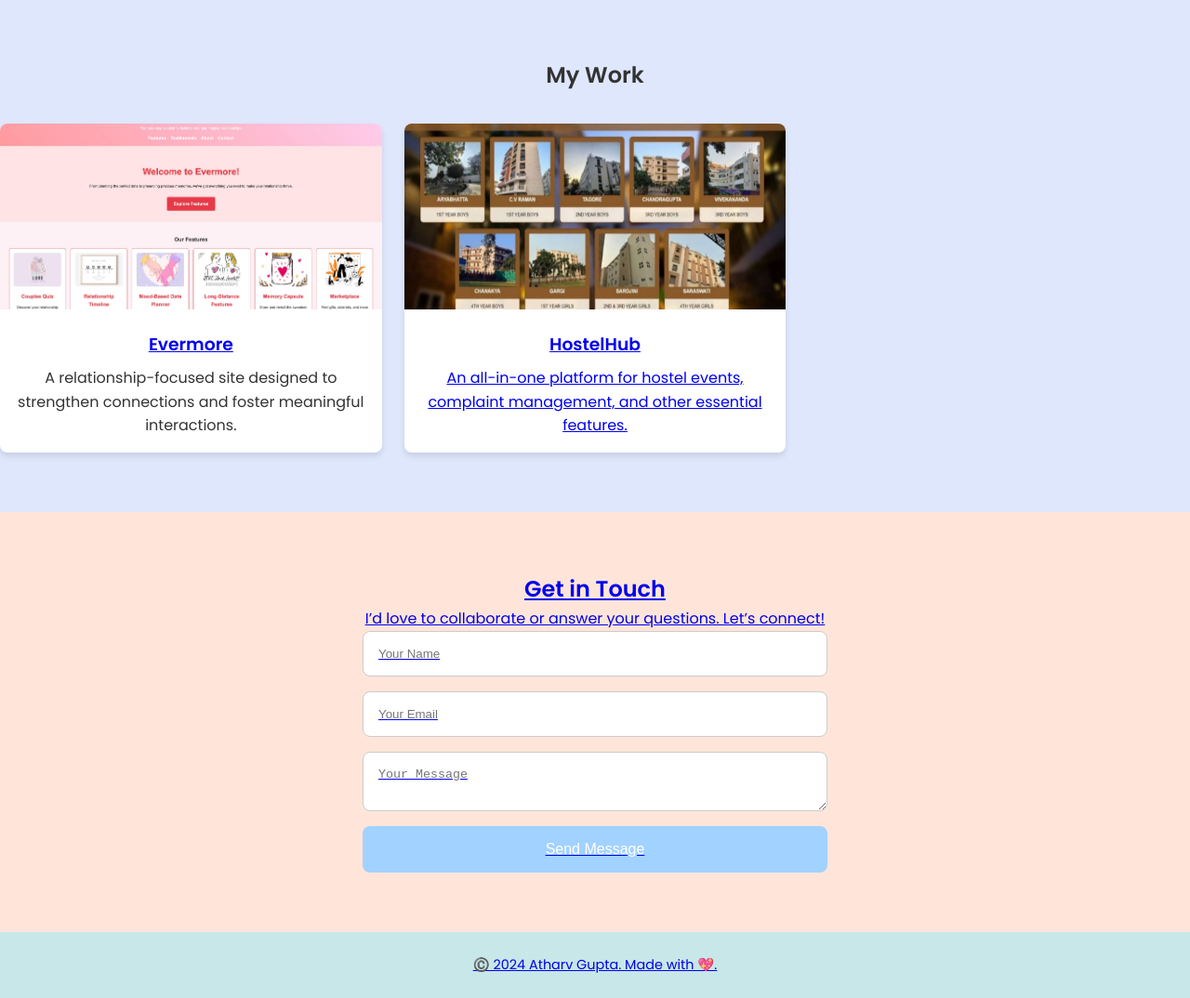
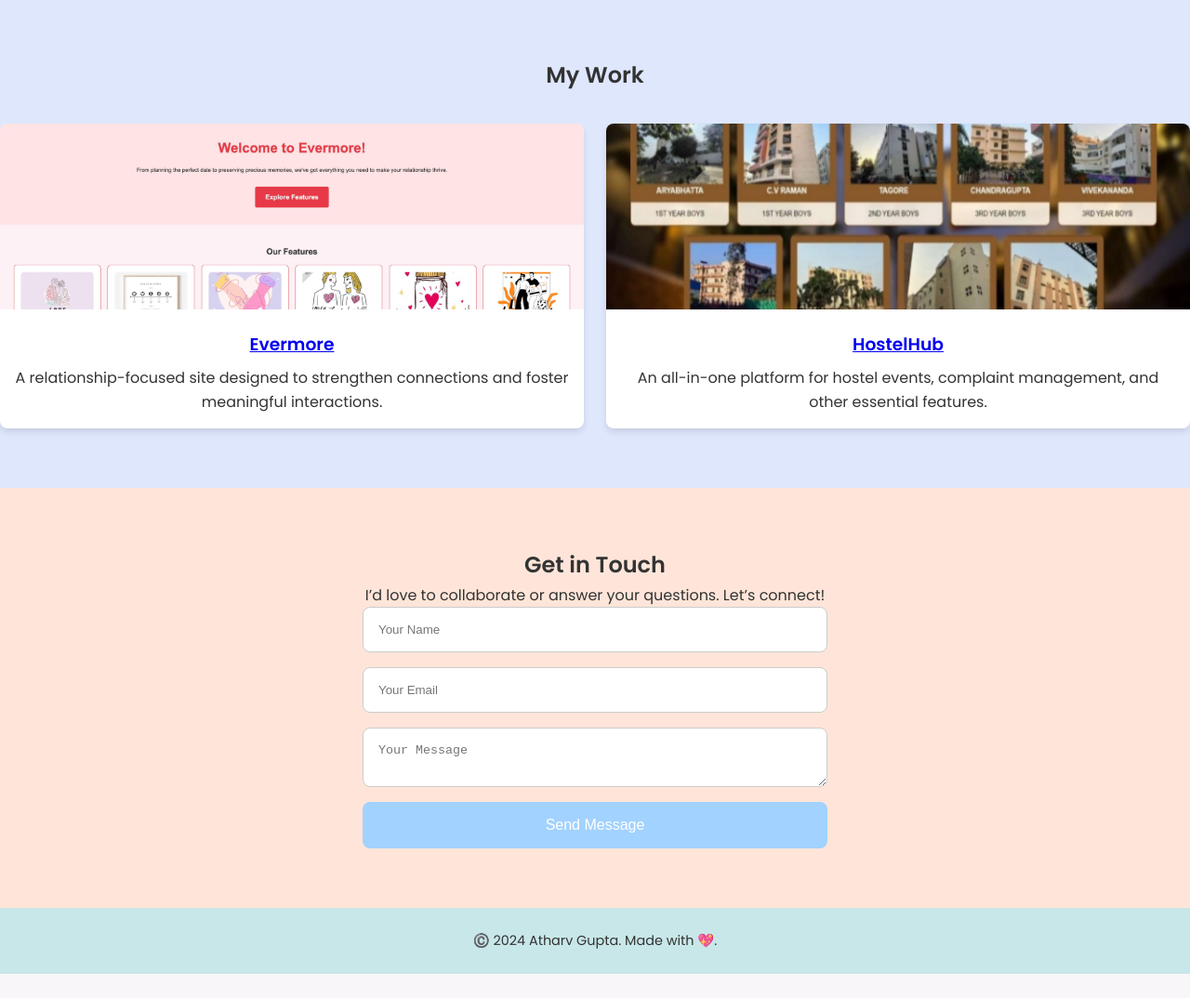
Before and after one commit to Atharvgupta99/Portfolio, a plain HTML site: page index.html in a window 1280 px wide. Shown: the part 1180-2254 px from the top of the page at 93% size. After the commit the page ends 2228 px from the top, so only its background shows below. Drawn offline with Linux system fonts and the light colour scheme.

Commit message:
Update index.html

```diff
--- a/index.html
+++ b/index.html
@@ -53,10 +53,10 @@
 
         <!-- Project1 -->
         <div class="card">
-<a href="https://hostelhub-pi.vercel.app/">
+
           <img src="project1.jpg" alt="HostelHub">
           <div class="card-content">
-            <h3>HostelHub</h3>
+            <h3><a href="https://hostelhub-pi.vercel.app/">HostelHub</a></h3>
             <p>An all-in-one platform for hostel events, complaint management, and other essential features.</p>
           </div>
         </div>
```
